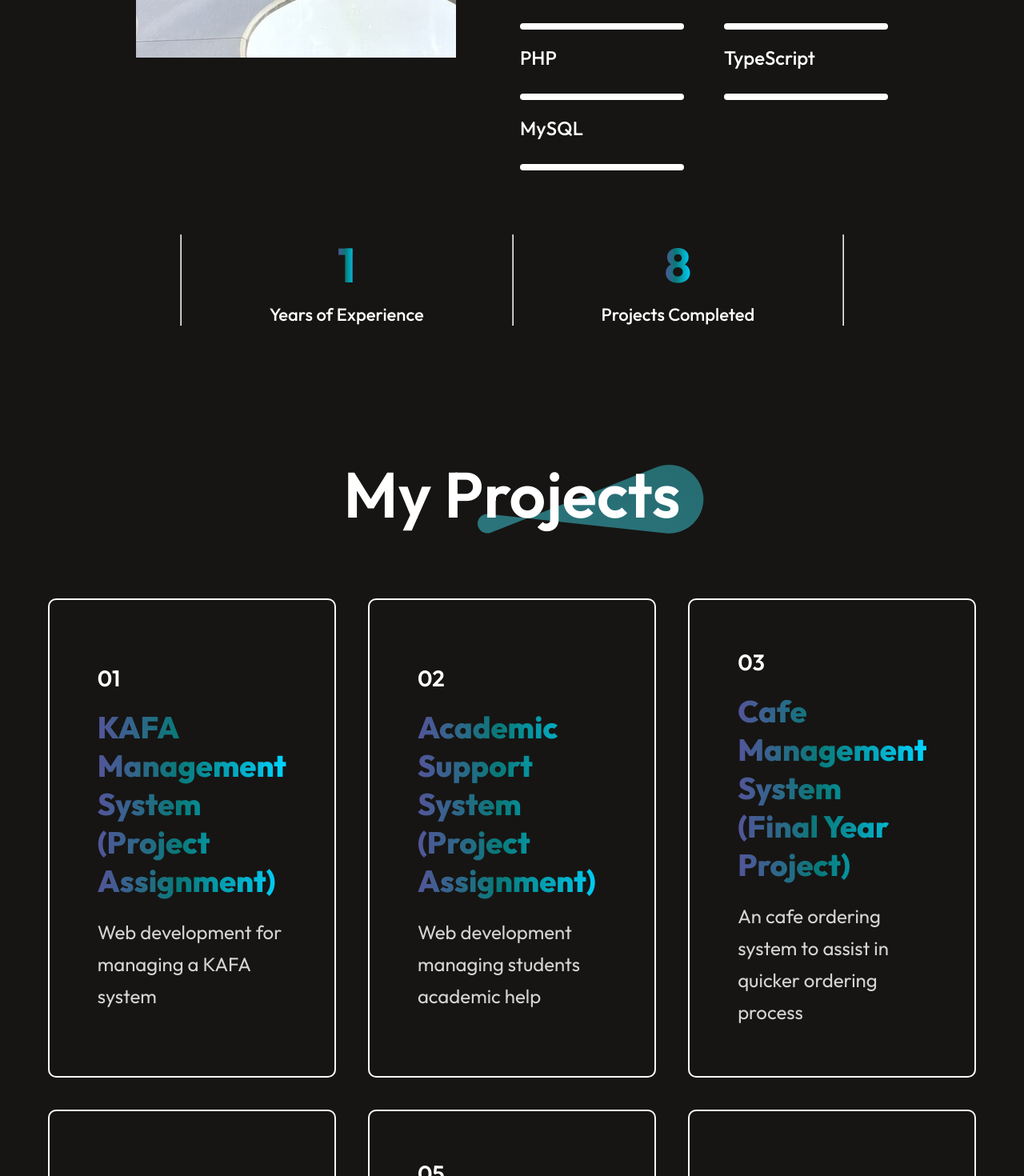
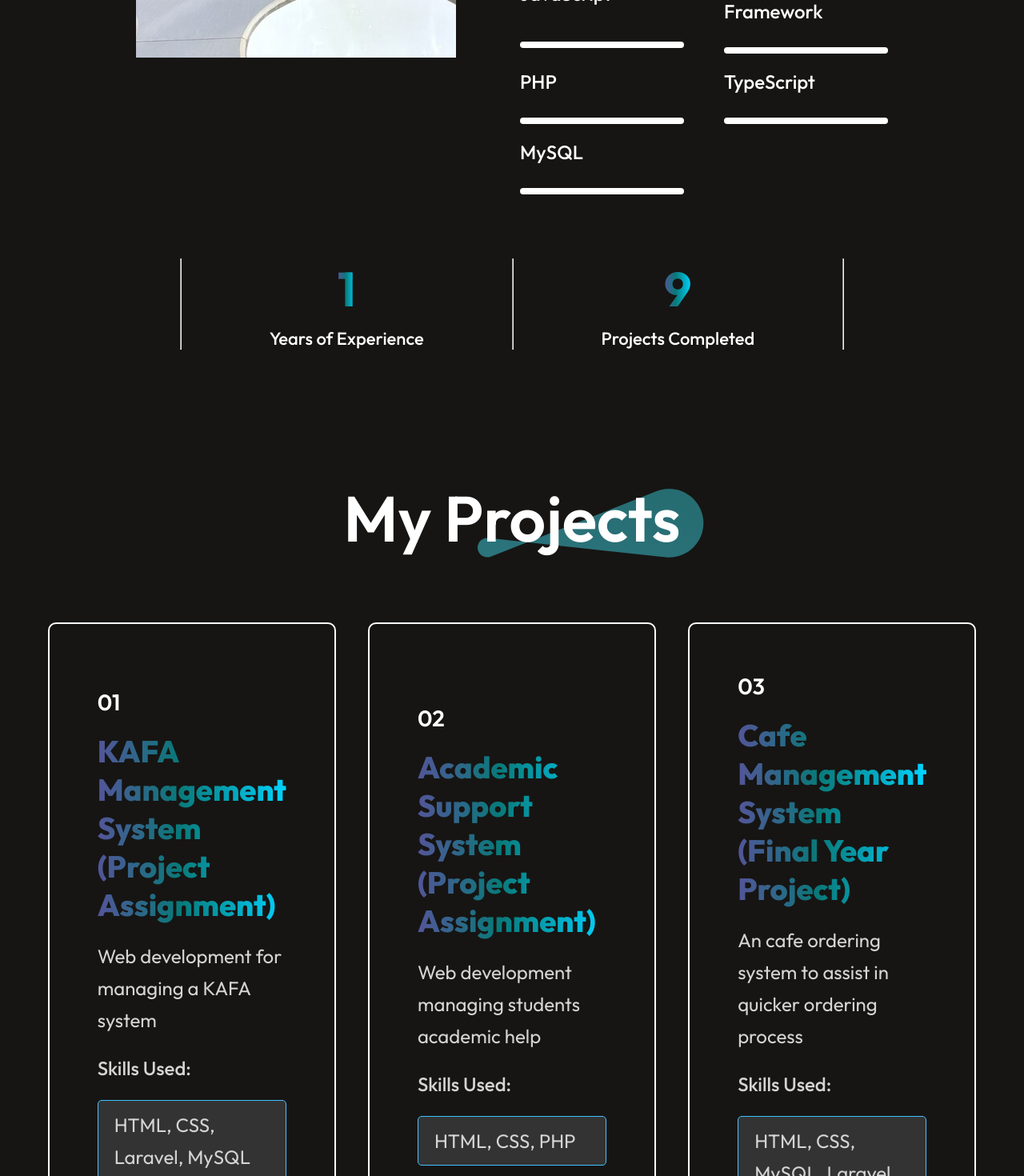
Before and after one commit to Zeyynn/RazinPortfolioReactJS, a React (Vite) app: page / in a window 1280 px wide. Shown: the part 2267-3737 px from the top of the page at 80% size. Built offline with nearby package versions, Linux system fonts and the light colour scheme.

Commit message:
update profile

```diff
--- a/src/Components/Navbar/About/About.jsx
+++ b/src/Components/Navbar/About/About.jsx
@@ -25,7 +25,7 @@ const About = () => {
             <p><a href="https://trigontech.my" target="_blank" rel="noopener noreferrer" className='links'>Trigon Tech</a></p>
           </div>
           <div className="about-skills">
-            <div className="about-skill" style={{ "--target-width": "80%" }}>
+            <div className="about-skill" style={{ "--target-width": "95%" }}>
               <p>HTML & CSS</p>
               <div className="bar-wrapper">
                 <div className="bar"></div>
@@ -45,7 +45,7 @@ const About = () => {
               </div>
             </div>
             <div className="about-skill" style={{ "--target-width": "75%" }}>
-              <p>Laravel</p>
+              <p>Laravel Framework</p>
               <div className="bar-wrapper">
                 <div className="bar"></div>
               </div>
@@ -80,7 +80,7 @@ const About = () => {
         </div>
         <hr />
         <div className="about-achievement">
-          <h1>8</h1>
+          <h1>9</h1>
           <p>Projects Completed</p>
         </div>
         <hr />
--- a/src/Components/Navbar/Hero/Hero.css
+++ b/src/Components/Navbar/Hero/Hero.css
@@ -52,6 +52,7 @@
     background: linear-gradient(270deg, rgba(83, 85, 153, 1) 0%, rgba(9, 121, 121, 1) 43%, rgba(0, 212, 255, 1) 100%);
     cursor: pointer;
     color: white;
+    text-decoration: none;
 }
 
 .hero-connect:hover {
--- a/src/Components/Navbar/Hero/Hero.jsx
+++ b/src/Components/Navbar/Hero/Hero.jsx
@@ -14,7 +14,7 @@ const Hero = () => {
         <p>A final year student currently pursuing in Bachelor of Software Engineering in Universiti Malaysia Pahang Sultan Abdullah and soon to be graduated at the end of 2025</p>
         <div className="hero-action">                         {/*Profile Links to Github and Linkedin*/}
             <div className="hero-connect"><AnchorLink className='anchor-link' offset={50} href='#contact'>Connect With Me</AnchorLink></div>
-            <a href="https://razin-portfolio-react-js.vercel.app/Hariz_Razin_Resume.pdf" download="Hariz_Razin_Resume.pdf" className="hero-resume">My Resume</a>
+            <a href="/HarizRazin_Resume.pdf" download="Hariz_Razin_Resume.pdf" className="hero-resume">My Resume</a>
         </div>
     </div>
     </>
--- a/src/Components/Services/Services.css
+++ b/src/Components/Services/Services.css
@@ -70,6 +70,19 @@
     transform: scale(1.05);
     transition: 0.5s;
 }
+.services-language{
+    background: #333; /* Initial background */
+    color: white;
+    padding: 10px 20px;
+    border: 1px solid #41c3ff;
+    border-radius: 5px;
+    transition: background 0.3s ease-in-out;
+}
+.services-skills{
+    font-size: 24px;
+    font-weight: 500;
+    color: #d4d4d4;
+}
 @media(max-width:768px){
     .services{
         align-items: start;
--- a/src/Components/Services/Services.jsx
+++ b/src/Components/Services/Services.jsx
@@ -25,6 +25,8 @@ const Services = () => {
                             </a>
                         </h2>
                         <p>{service.s_desc}</p>
+                        <p className='services-skills'>{service.s_title}</p>
+                        <p className='services-language'>{service.s_language}</p>
                     </div>
                 ))}
             </div>
--- a/src/assets/services_data.js
+++ b/src/assets/services_data.js
@@ -3,55 +3,73 @@ const Services_Data = [
         s_no:"01",
         s_name:"KAFA Management System (Project Assignment)",
         s_desc:"Web development for managing a KAFA system",
+        s_title:"Skills Used:",
+        s_language:"HTML, CSS, Laravel, MySQL",
         s_link:"https://github.com/Zeyynn/SEP-Kafa-Management-System"
     },
     {
         s_no:"02",
         s_name:"Academic Support System (Project Assignment)",
         s_desc:"Web development managing students academic help",
+        s_title:"Skills Used:",
+        s_language:"HTML, CSS, PHP",
         s_link:"https://github.com/Zeyynn/Academic-Support-System"
     },
     {
         s_no:"03",
         s_name:"Cafe Management System (Final Year Project)",
         s_desc:"An cafe ordering system to assist in quicker ordering process",
+        s_title:"Skills Used:",
+        s_language:"HTML, CSS, MySQL, Laravel",
         s_link:"https://github.com/Zeyynn/Cafe-Management-System-FYP-"
     },
     {
         s_no:"04",
         s_name:"Selera Quest (Project Assignment)",
         s_desc:"A 2D game about malay's culture",
+        s_title:"Skills Used:",
+        s_language:"C#",
         s_link:"https://github.com/Zeyynn/Selera-Quest-v3"
     },
     {
         s_no:"05",
         s_name:"E-Munakahat System (Project Assignment)",
         s_desc:"Web development for managing marriage process in Pahang",
+        s_title:"Skills Used:",
+        s_language:"HTML, CSS, PHP, MySQL",
         s_link:"https://github.com/Zeyynn/E-Munakahat-System"
     },
     {
         s_no:"06",
         s_name:"Ada.ir (Project Assignment)",
         s_desc:"Portfolio website for Ada.ir company",
+        s_title:"Skills Used:",
+        s_language:"WordPress",
         s_link:"https://github.com/Zeyynn/adair"
     },
     {
         s_no:"07",
         s_name:"Movie Ticket Booking System (Project Assignment)",
         s_desc:"Java program for booking a movie ticket",
+        s_title:"Skills Used:",
+        s_language:"Java",
         s_link:"https://github.com/Zeyynn/MovieTicketBooking"
     },
     {
         s_no:"08",
         s_name:"Event Management System (Project Assignment)",
         s_desc:"Mobile app for hosting and managing an event",
+        s_title:"Skills Used:",
+        s_language:"Java, Android Studio",
         s_link:"https://github.com/Zeyynn/PartyEventApp"
 
     },
     {
         s_no:"09",
         s_name:"MPOB e-Lesen System (Internship Project)",
-        s_desc:"Assisted a real life project for Malaysian Palm Oil Board"
+        s_desc:"Assisted a real life project for Malaysian Palm Oil Board",
+        s_title:"Skills Used:",
+        s_language:"TypeScript, React.ts, Laravel, Tailwind CSS, MySQL",
     },
 
 ]
```
Also changed, not shown: 1 other file (tests, documents, lock files or other folders).
